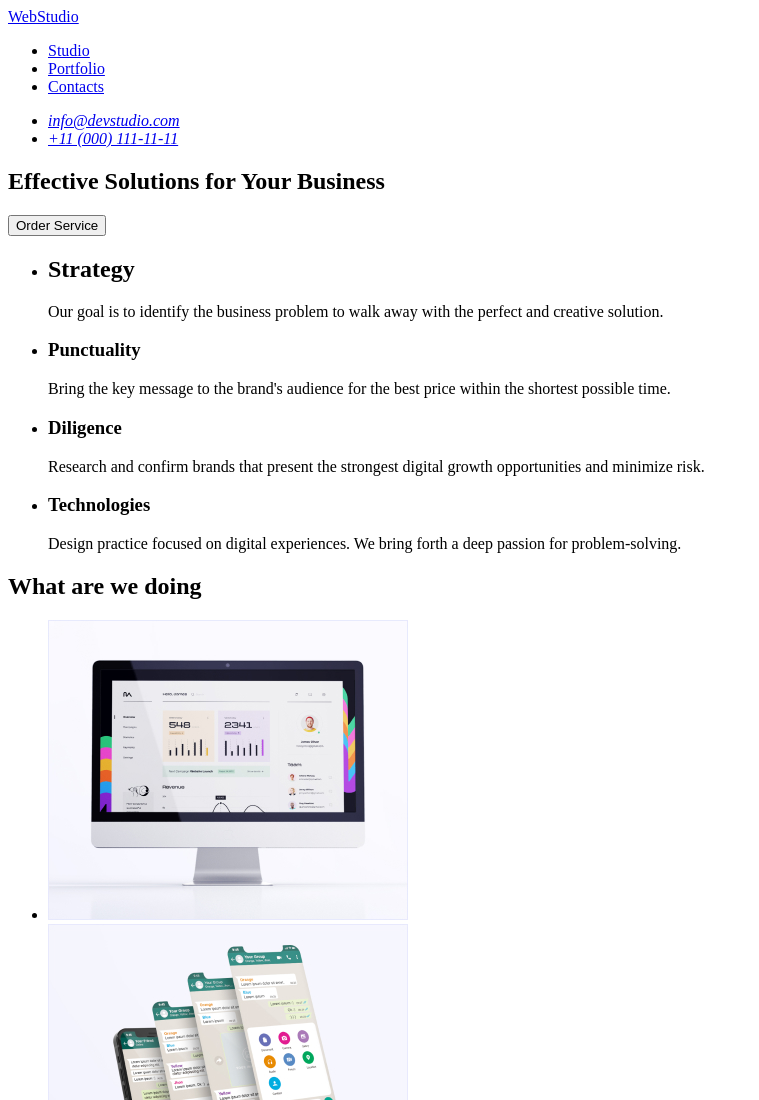
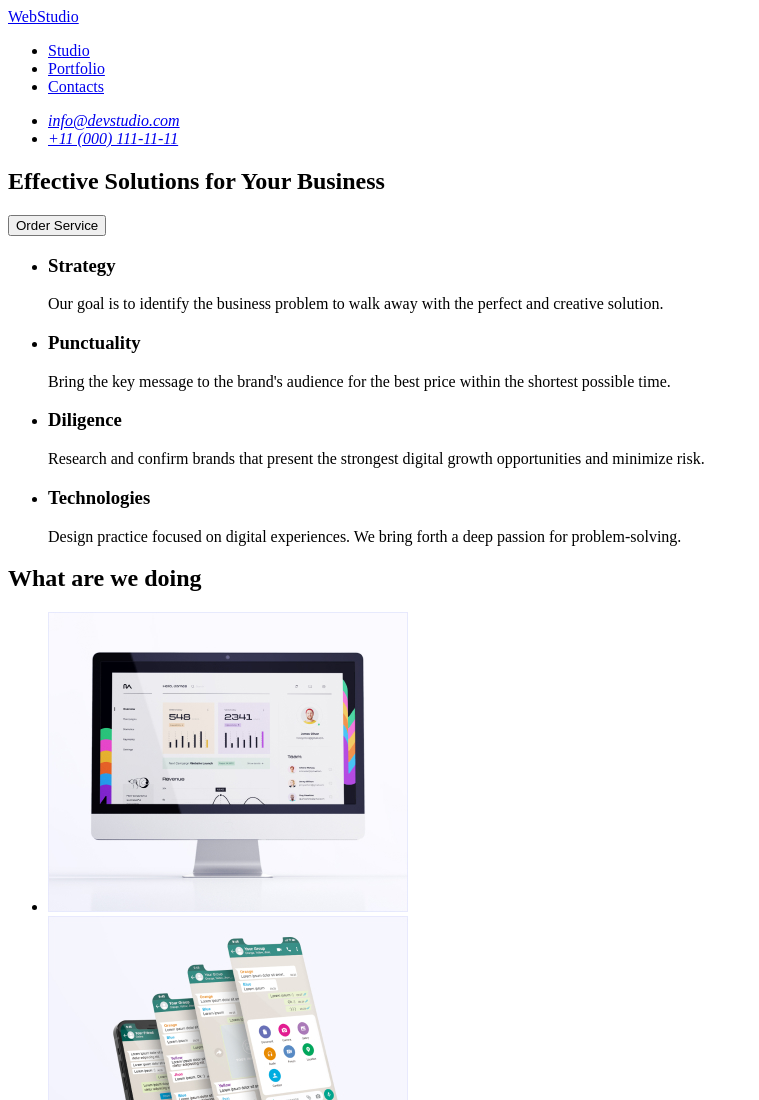
Before and after one commit to Vitalykin97/Tutorial, a plain HTML site: page index.html in a window 1280 px wide. Shown: the top 1100 px of the page, without its empty margins (0-759 px from the left). Drawn offline with Linux system fonts and the light colour scheme.

Commit message:
Update index.html

```diff
--- a/index.html
+++ b/index.html
@@ -32,7 +32,8 @@
         <!-- Feature 1 -->
         <ul>
           <li>
-            <h2>Strategy</h2>
+            <h2 hidden>We goal</h2>
+            <h3>Strategy</h3>
             <p>
               Our goal is to identify the business problem to walk away with the
               perfect and creative solution.
```
